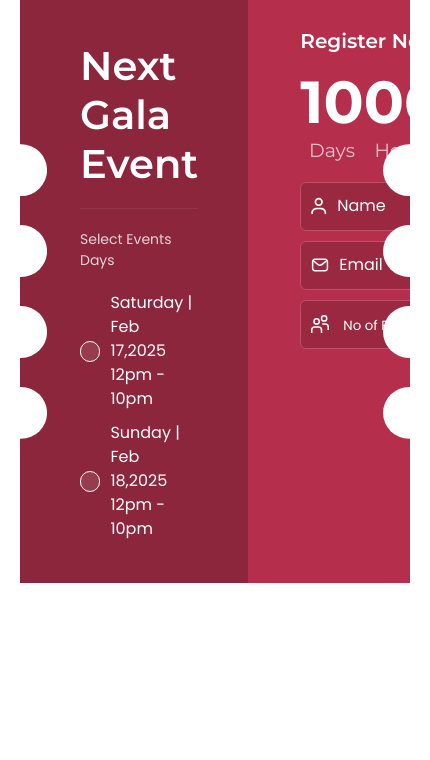
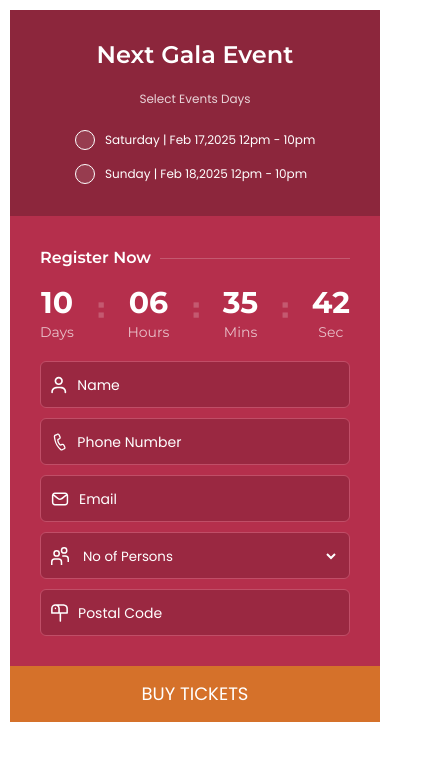
Before and after one commit to Hayyanshaikh/Ticket-UI, a website: page index.html in a window 390 px wide. Shown: the whole page, 430 px wide, since content can reach past the window. Drawn offline with Linux system fonts and the light colour scheme.

Commit message:
Responsive Ticket

```diff
--- a/index.html
+++ b/index.html
@@ -12,6 +12,7 @@
       <form class="ticket_container">
         <div class="ticket_form_head">
           <h2 class="ticket_form_heading">Next Gala Event</h2>
+          <div class="checkboxs_wrapper">
             <span class="ticket_form_time_heading">Select Events Days</span>
             <div class="ticket_form_checkboxes">
               <div class="ticket_form_checkbox">
@@ -24,6 +25,7 @@
               </div>
             </div>
           </div>
+        </div>
         <div class="ticket_form_body">
           <h2>Register Now</h2>
           <div class="ticket_counter">
@@ -31,14 +33,17 @@
               <h3 class="ticket_count_number">10</h3>
               <p class="ticket_count_type">days</p>
             </div>
+            <span class="ratio-icon"></span>
             <div class="ticket_count">
               <h3 class="ticket_count_number">06</h3>
               <p class="ticket_count_type">Hours</p>
             </div>
+            <span class="ratio-icon"></span>
             <div class="ticket_count">
               <h3 class="ticket_count_number">35</h3>
               <p class="ticket_count_type">Mins</p>
             </div>
+            <span class="ratio-icon"></span>
             <div class="ticket_count">
               <h3 class="ticket_count_number">42</h3>
               <p class="ticket_count_type">Sec</p>
--- a/styles.css
+++ b/styles.css
@@ -3,6 +3,7 @@
 * {
   margin: 0;
   padding: 0;
+  box-sizing: border-box;
   font-family: 'Poppins', sans-serif;
 }
 
@@ -10,6 +11,7 @@ body {
   height: 100dvh;
   width: 100%;
   display: flex;
+  padding: 20px;
 }
 
 :root {
@@ -20,7 +22,7 @@ body {
 .container {
   width: 100%;
   max-width: 1280px;
-  padding-inline: 20px;
+  margin-inline: auto;
 }
 
 .ticket_container {
@@ -28,6 +30,7 @@ body {
   overflow: hidden;
   position: relative;
 }
+
 .ticket_container:before,
 .ticket_container:after {
   content: '';
@@ -64,14 +67,20 @@ body {
   font-weight: 600;
 }
 
+.checkboxs_wrapper {
+
+  padding-top: 20px;
+  border-top: 1px solid #96394e;
+  margin-top: 20px;
+  margin-bottom: 20px;
+}
+
 .ticket_form_time_heading {
   font-size: 14px;
   color: #ffffff;
   opacity: 0.8;
-  padding-top: 20px;
-  border-top: 1px solid #96394e;
-  margin-top: 20px;
   margin-bottom: 20px;
+  display: block;
 }
 
 .ticket_form_checkboxes {
@@ -158,15 +167,10 @@ body {
   flex-direction: column;
 }
 
-.ticket_count:not(:last-child):after {
-  content: '';
-  top: 50%;
-  left: calc((100%) + (100% / 1));
+.ratio-icon {
   width: 9.7px;
   height: 28.19px;
-  position: absolute;
   background-size: contain;
-  transform: translateY(-50%);
   background-repeat: no-repeat;
   background-image: url('./images/ratio-icon.svg');
 }
@@ -196,11 +200,13 @@ body {
 
 .ticket_form_row {
   display: flex;
+  grid-gap: 10px;
+  flex-wrap: wrap;
   align-items: center;
-  grid-gap: 10px;
 }
 
 .ticket_form_group {
+  min-width: 200px;
   padding: 0 10px;
   height: 47px;
   display: flex;
@@ -253,3 +259,148 @@ body {
   writing-mode: tb;
   rotate: 180deg;
 }
+
+@media (max-width: 1024px) {
+  .ticket_form_heading {
+    font-size: 30px;
+    line-height: 36px;
+  }
+
+  .ticket_form_time_heading {
+    font-size: 12px;
+  }
+
+  .ticket_form_checkbox label {
+    font-size: 14px;
+  }
+
+  .ticket_form_body h2 {
+    font-size: 18px;
+  }
+
+  .ticket_count_number {
+    font-size: 45px;
+    line-height: 60px;
+  }
+
+  .ticket_count_type {
+    font-size: 16px;
+  }
+
+  .ticket_submit_button {
+    font-size: 20px;
+  }
+
+  .ticket_form_group input::placeholder {
+    font-size: 14px;
+  }
+
+  body {
+    padding: 10px;
+  }
+
+  .ticket_form_head {
+    padding: 30px 40px 30px 50px;
+  }
+
+  .ticket_form_body {
+    padding: 20px 60px 20px 40px;
+  }
+
+  .ticket_form_footer {
+    padding: 0 40px 0 20px;
+  }
+}
+
+@media (max-width: 992px) {
+  .ticket_container {
+    flex-direction: column;
+  }
+
+  .ticket_form_head,
+  .ticket_form_body,
+  .ticket_form_footer {
+    width: 100%;
+    padding: 30px;
+  }
+
+  .ticket_form_footer {
+    padding: 20px;
+  }
+
+  .ticket_submit_button {
+    rotate: none;
+    writing-mode: unset;
+  }
+
+  .ticket_form_head {
+    flex-direction: row;
+    align-items: center;
+    justify-content: space-between;
+  }
+
+  .ticket_container:before,
+  .ticket_container:after {
+    content: none;
+  }
+
+  .checkboxs_wrapper {
+    border-top: unset;
+    padding-top: 0;
+    margin: 0;
+    flex: 0 0 auto;
+  }
+
+  .ticket_form_checkbox label {
+    max-width: unset;
+  }
+}
+
+@media (max-width: 550px) {
+  .ticket_form_heading {
+    font-size: 24px;
+    line-height: 30px;
+    max-width: 150px;
+  }
+
+  .ticket_form_checkbox label {
+    font-size: 12px;
+  }
+
+  .ticket_form_body h2 {
+    font-size: 16px;
+  }
+
+  .ticket_count_number {
+    font-size: 35px;
+    line-height: 40px;
+  }
+
+  .ticket_count_type {
+    font-size: 14px;
+  }
+
+  .ticket_submit_button {
+    font-size: 18px;
+  }
+}
+
+@media (max-width: 468px){
+  .ticket_form_head {flex-direction: column;align-items: center;text-align: center;grid-gap: 20px;}
+
+.ticket_form_heading {
+    max-width: unset;
+}
+
+.ticket_count_number {
+    font-size: 30px;
+}
+
+.ticket_form_footer {
+    padding: 10px;
+}
+.ratio-icon{
+  width: 6px;
+  height: 20px;
+}
+}
```
Lines whose indentation alone changed are shown as unchanged.
